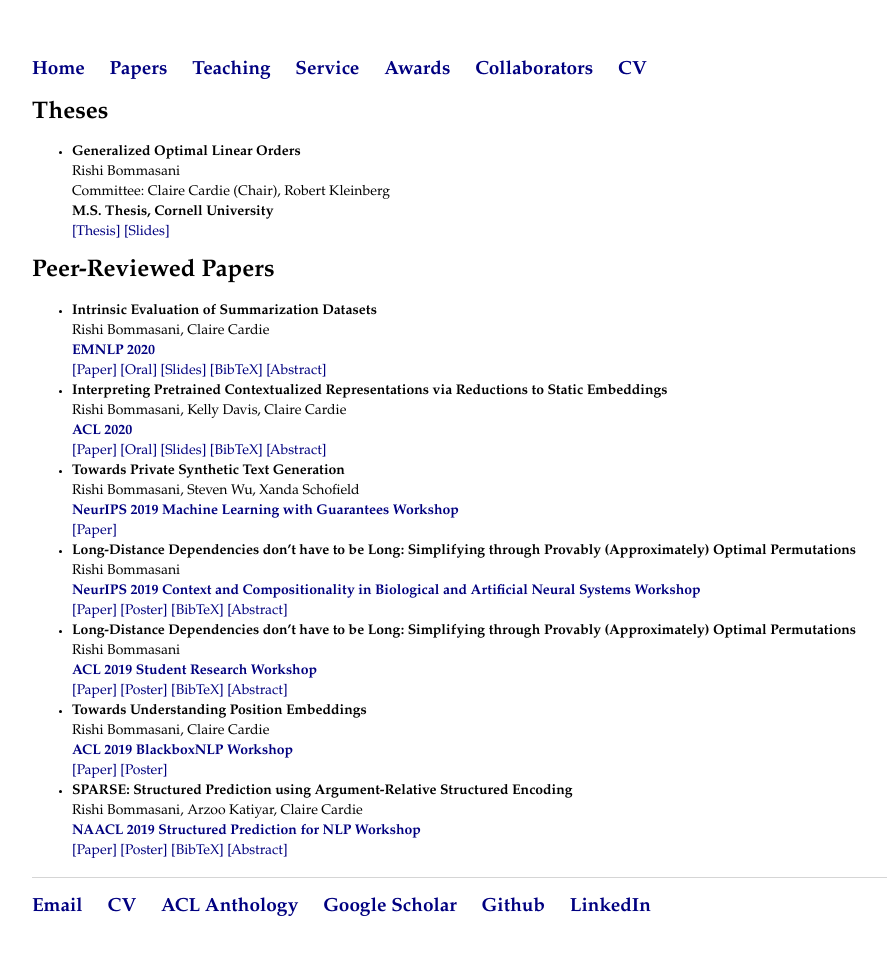
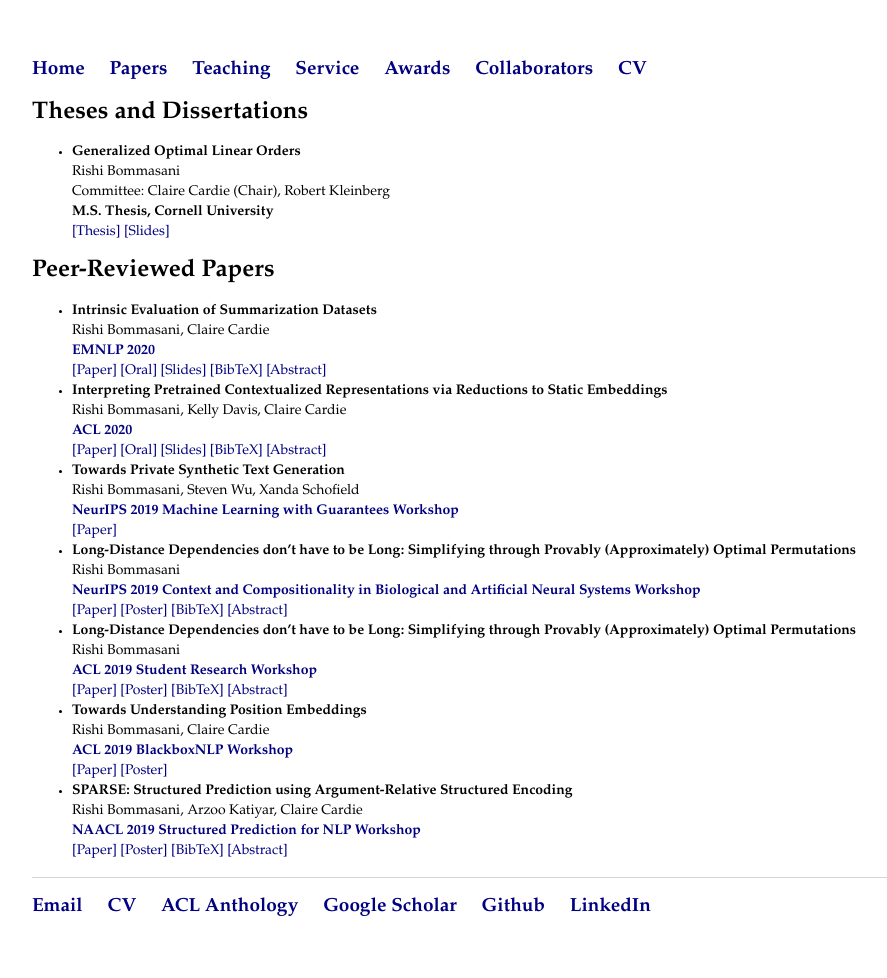
Before and after one commit to rishibommasani/rishibommasani.github.io, a Jekyll site: the page built from papers/index.html, in a window 1280 px wide. Shown: the whole page, without its empty margins (160-1047 px from the left). Built offline with Jekyll 4.4.1, drawn with Linux system fonts in a browser that asks for light colours.

Commit message:
Update index.html

```diff
--- a/papers/index.html
+++ b/papers/index.html
@@ -2,7 +2,7 @@
 layout: default
 title: Papers
 ---
-	<h1>Theses</h1>
+	<h1>Theses and Dissertations</h1>
 	  <ul>
           <li><b> Generalized Optimal Linear Orders </b>
 		  <br> Rishi Bommasani
```
